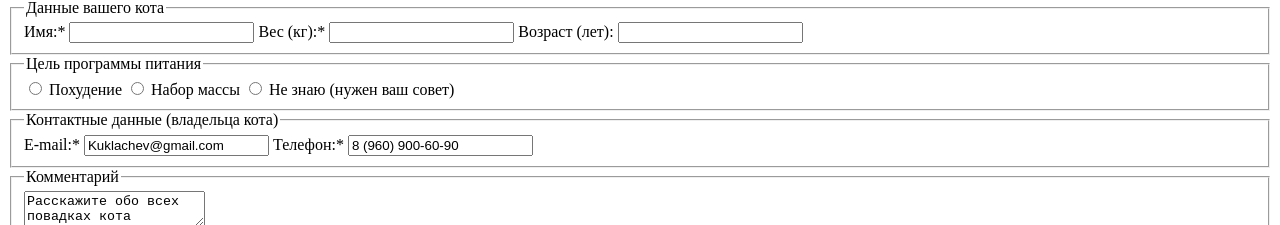
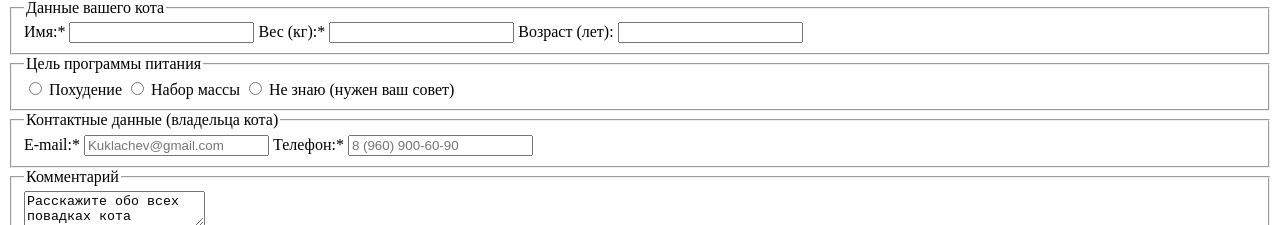
Before and after one commit to SovaSovitsa/236651-cat-energy-18, a website: page source/form.html in a window 1280 px wide. Shown: the part 282-507 px from the top of the page. Drawn offline with Linux system fonts and the light colour scheme.

Commit message:
Добавляет еще плейсхолдеров

```diff
--- a/source/form.html
+++ b/source/form.html
@@ -69,10 +69,10 @@
                 <legend class="plan__title">Контактные данные (владельца кота)</legend>
                 <div class="plan__wrapper">
                     <label class="plan_label">E-mail:*
-                      <input class="plan__field" type="email" name="usermail" id="usermail" value="Kuklachev@gmail.com">
+                      <input class="plan__field" type="email" name="usermail" id="usermail" placeholder="Kuklachev@gmail.com">
                     </label>
                     <label class="plan_label">Телефон:*
-                      <input class="plan__field" type="tel" name="usertel" id="usertel" value="8 (960) 900-60-90">
+                      <input class="plan__field" type="tel" name="usertel" id="usertel" placeholder="8 (960) 900-60-90">
                     </label>
                 </div>
             </fieldset>
```
